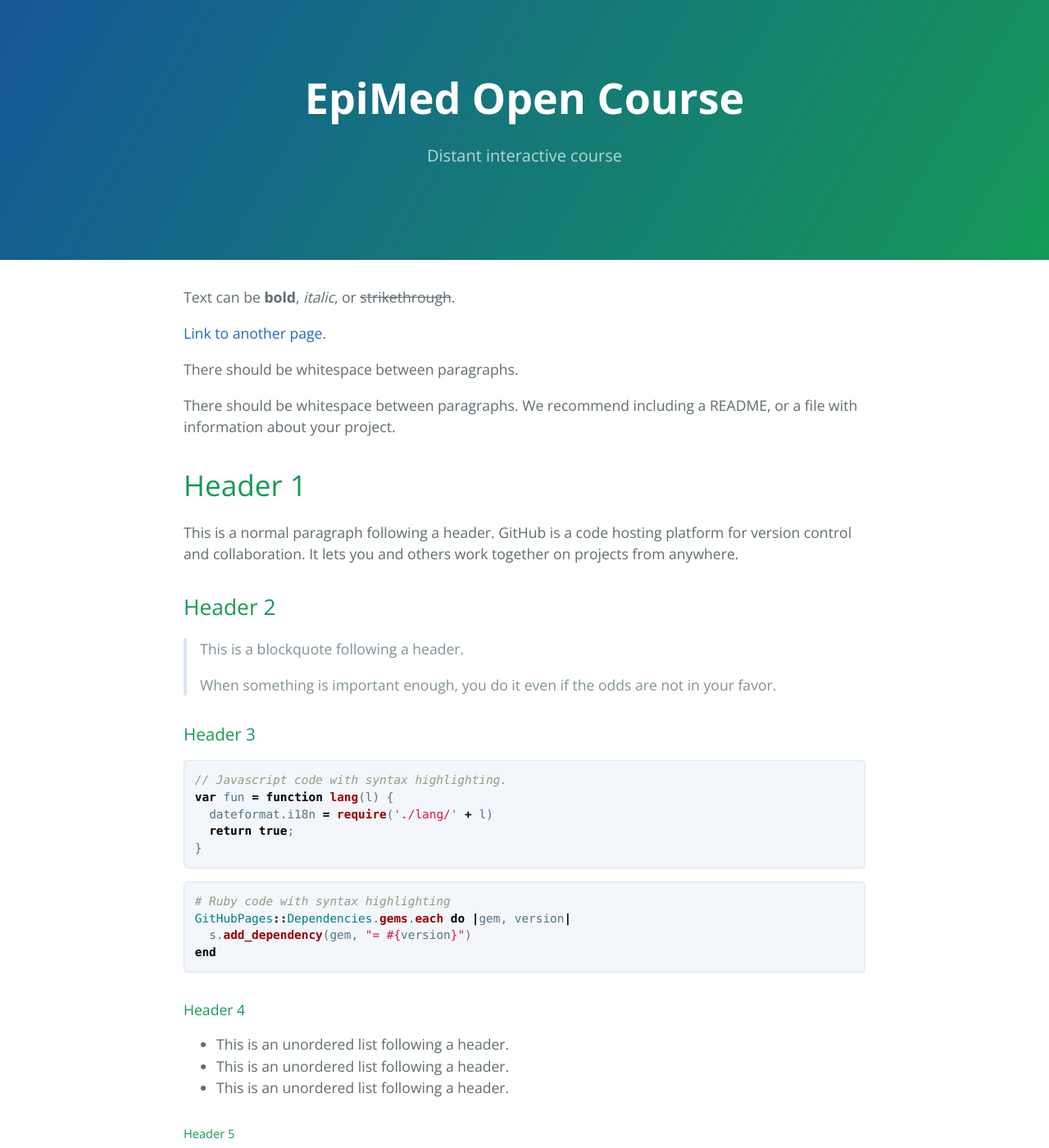
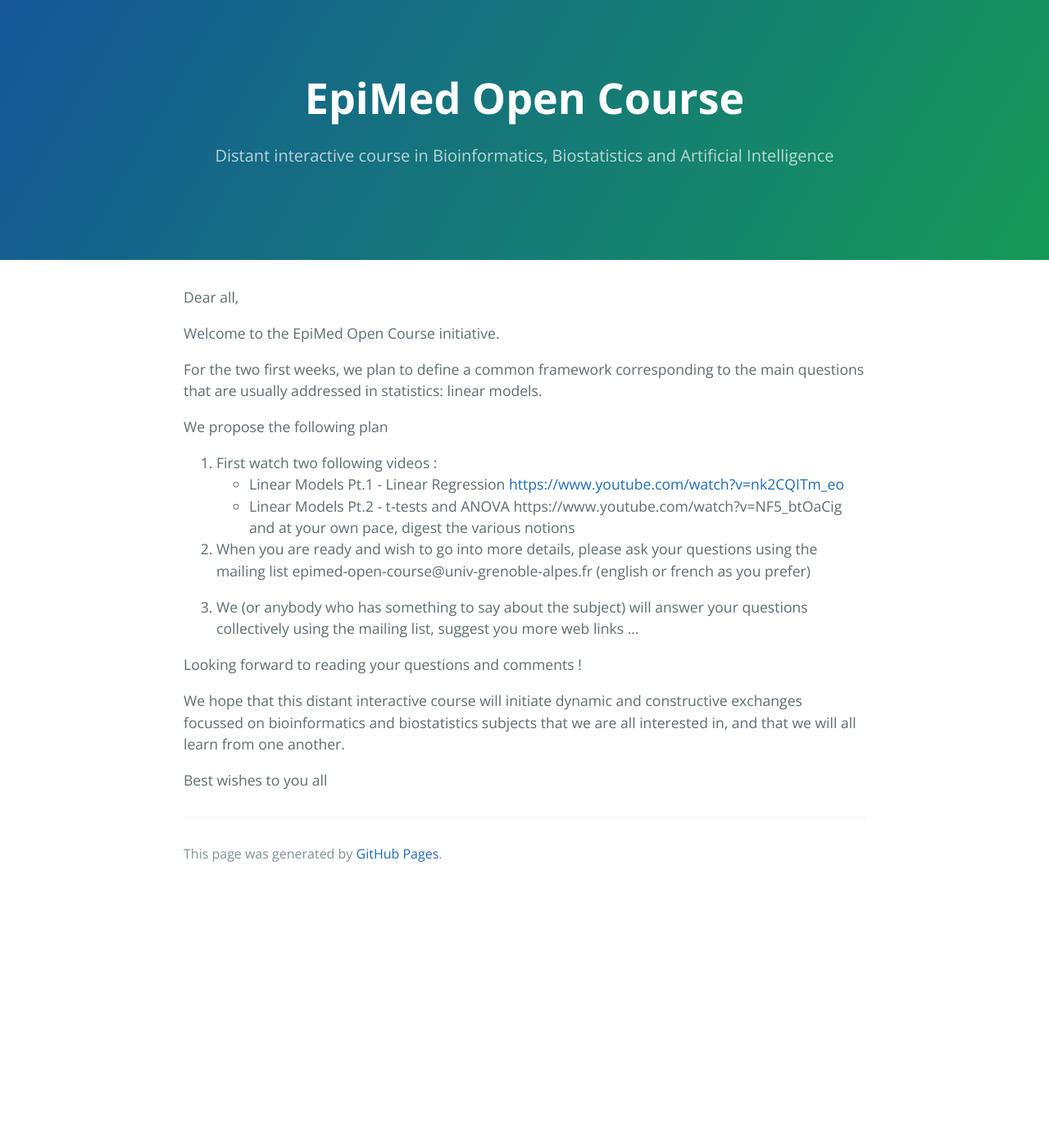
Before and after one commit to epimed/epimed.github.io, a Jekyll site: the page built from index.md, in a window 1280 px wide and 1400 px high. Shown: the whole window at 82% size. Built offline with Jekyll 4.4.1, drawn with Linux system fonts in a browser that asks for light colours; some of the changed text lies outside the part shown.

Commit message:
First message

````diff
--- a/_config.yml
+++ b/_config.yml
@@ -1,3 +1,3 @@
 title: EpiMed Open Course
-description: Distant interactive course
+description: Distant interactive course in Bioinformatics, Biostatistics and Artificial Intelligence
 theme: jekyll-theme-cayman
--- a/index.md
+++ b/index.md
@@ -2,122 +2,24 @@
 layout: default
 ---
 
-Text can be **bold**, _italic_, or ~~strikethrough~~.
+Dear all,
 
-[Link to another page](./another-page.html).
+Welcome to the EpiMed Open Course initiative.
 
-There should be whitespace between paragraphs.
+For the two first weeks, we plan to define a common framework corresponding to the main questions that are usually addressed in statistics: linear models.
 
-There should be whitespace between paragraphs. We recommend including a README, or a file with information about your project.
+We propose the following plan
+1. First watch two following videos :
+ - Linear Models Pt.1 - Linear Regression [https://www.youtube.com/watch?v=nk2CQITm_eo](https://www.youtube.com/watch?v=nk2CQITm_eo)
+ - Linear Models Pt.2 - t-tests and ANOVA https://www.youtube.com/watch?v=NF5_btOaCig
+and at your own pace, digest the various notions
 
-# Header 1
+2. When you are ready and wish to go into more details, please ask your questions using the mailing list epimed-open-course@univ-grenoble-alpes.fr (english or french as you prefer)
 
-This is a normal paragraph following a header. GitHub is a code hosting platform for version control and collaboration. It lets you and others work together on projects from anywhere.
+3. We (or anybody who has something to say about the subject) will answer your questions collectively using the mailing list, suggest you more web links …
 
-## Header 2
+Looking forward to reading your questions and comments !
 
-> This is a blockquote following a header.
->
-> When something is important enough, you do it even if the odds are not in your favor.
+We hope that this distant interactive course will initiate dynamic and constructive exchanges focussed on bioinformatics and biostatistics subjects that we are all interested in, and that we will all learn from one another.
 
-### Header 3
-
-```js
-// Javascript code with syntax highlighting.
-var fun = function lang(l) {
-  dateformat.i18n = require('./lang/' + l)
-  return true;
-}
-```
-
-```ruby
-# Ruby code with syntax highlighting
-GitHubPages::Dependencies.gems.each do |gem, version|
-  s.add_dependency(gem, "= #{version}")
-end
-```
-
-#### Header 4
-
-*   This is an unordered list following a header.
-*   This is an unordered list following a header.
-*   This is an unordered list following a header.
-
-##### Header 5
-
-1.  This is an ordered list following a header.
-2.  This is an ordered list following a header.
-3.  This is an ordered list following a header.
-
-###### Header 6
-
-| head1        | head two          | three |
-|:-------------|:------------------|:------|
-| ok           | good swedish fish | nice  |
-| out of stock | good and plenty   | nice  |
-| ok           | good `oreos`      | hmm   |
-| ok           | good `zoute` drop | yumm  |
-
-### There's a horizontal rule below this.
-
-* * *
-
-### Here is an unordered list:
-
-*   Item foo
-*   Item bar
-*   Item baz
-*   Item zip
-
-### And an ordered list:
-
-1.  Item one
-1.  Item two
-1.  Item three
-1.  Item four
-
-### And a nested list:
-
-- level 1 item
-  - level 2 item
-  - level 2 item
-    - level 3 item
-    - level 3 item
-- level 1 item
-  - level 2 item
-  - level 2 item
-  - level 2 item
-- level 1 item
-  - level 2 item
-  - level 2 item
-- level 1 item
-
-### Small image
-
-![Octocat](https://github.githubassets.com/images/icons/emoji/octocat.png)
-
-### Large image
-
-![Branching](https://guides.github.com/activities/hello-world/branching.png)
-
-
-### Definition lists can be used with HTML syntax.
-
-<dl>
-<dt>Name</dt>
-<dd>Godzilla</dd>
-<dt>Born</dt>
-<dd>1952</dd>
-<dt>Birthplace</dt>
-<dd>Japan</dd>
-<dt>Color</dt>
-<dd>Green</dd>
-</dl>
-
-```
-Long, single-line code blocks should not wrap. They should horizontally scroll if they are too long. This line should be long enough to demonstrate this.
-```
-
-```
-The final element.
-```
+Best wishes to you all
````
